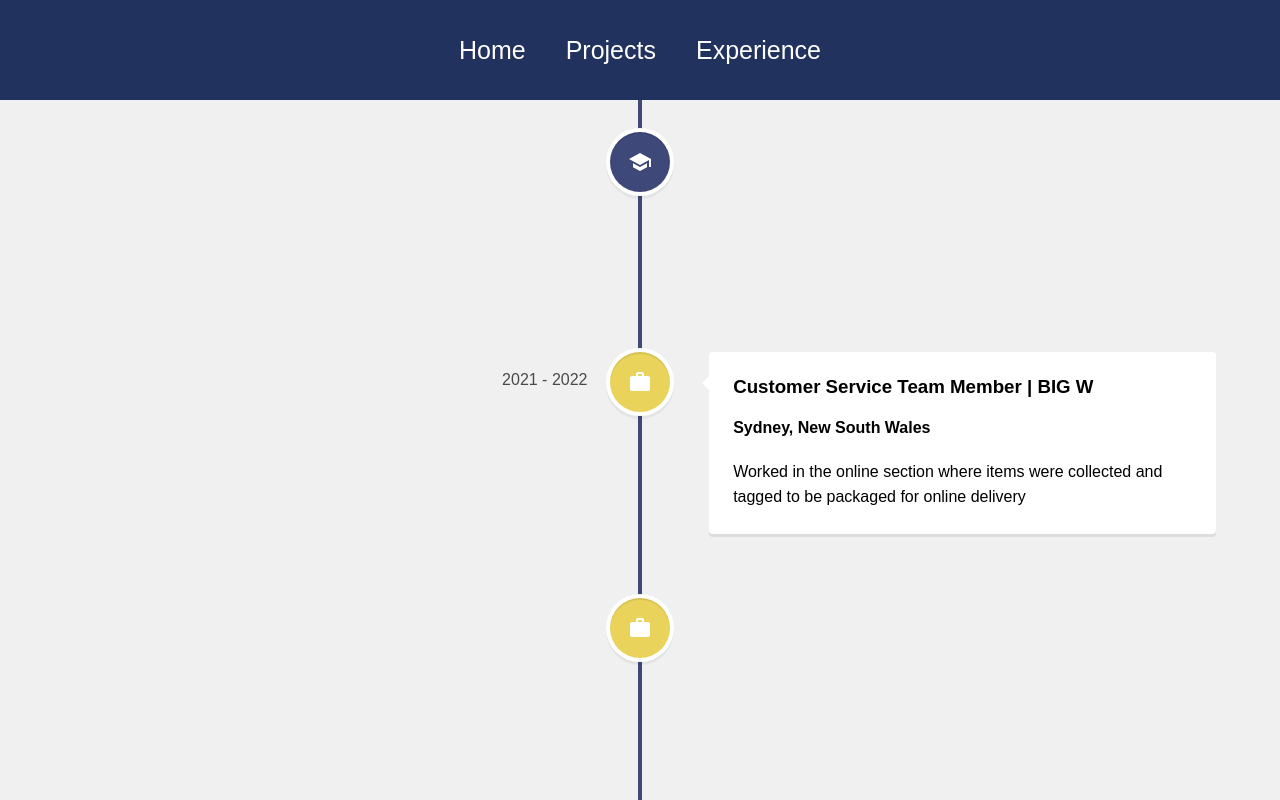
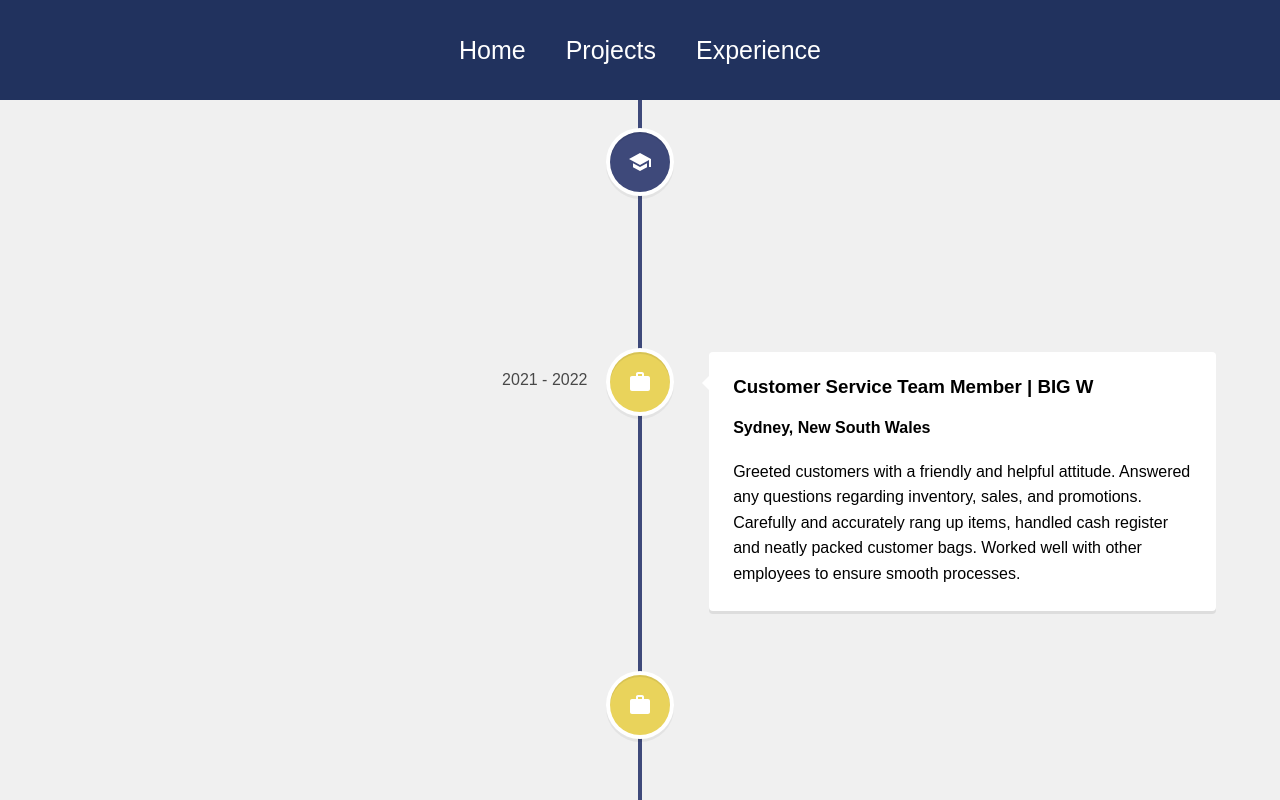
Before and after one commit to sraj2279/portfolio-react, a React (Create React App) app: page /experience in a window 1280 px wide. Shown: the top 800 px of the page. Built offline with nearby package versions, Linux system fonts and the light colour scheme.

Commit message:
changed description of experience

```diff
--- a/src/pages/Experience.js
+++ b/src/pages/Experience.js
@@ -15,7 +15,7 @@ function Experience() {
                     icon={<SchoolIcon />}>
                     <h3 className="vertical-timeline-element-title"> Bachelor of Computing | The University of Sydney</h3>
                     <h4 classname="vertical-timeline-element-subtitle">Sydney, New South Wales</h4>
-                    <p>Major in Computer Science, Minor in Software Development</p>
+                    <p>Major in Computer Science, Minor in Software Development.</p>
                 </VerticalTimelineElement>
                 <VerticalTimelineElement
                     className="vertical-timeline-element--work"
@@ -24,7 +24,7 @@ function Experience() {
                     icon={<WorkIcon />}>
                     <h3 className="vertical-timeline-element-title"> Customer Service Team Member | BIG W</h3>
                     <h4 classname="vertical-timeline-element-subtitle">Sydney, New South Wales</h4>
-                    <p>Worked in the online section where items were collected and tagged to be packaged for online delivery</p>
+                    <p>Greeted customers with a friendly and helpful attitude. Answered any questions regarding inventory, sales, and promotions. Carefully and accurately rang up items, handled cash register and neatly packed customer bags. Worked well with other employees to ensure smooth processes.</p>
                 </VerticalTimelineElement>
                 <VerticalTimelineElement
                     className="vertical-timeline-element--work"
@@ -33,7 +33,7 @@ function Experience() {
                     icon={<WorkIcon />}>
                     <h3 className="vertical-timeline-element-title"> Test Engineer | Wipro </h3>
                     <h4 classname="vertical-timeline-element-subtitle">Sydney, New South Wales</h4>
-                    <p>Performed various types of testing for wireless devices connected to the Telstra network</p>
+                    <p>Worked in a highly motivated team to enable introduction of new mobile devices (Smartphones, Tablets, Routers, IoT modules/devices) in market. Validated native apps, carrier specific apps, radio performance and protocol conformance aspects of LTE (4G) & New Radio (5G) technologies for the Telstra Network.</p>
                 </VerticalTimelineElement>
             </VerticalTimeline>
         </div>
```
